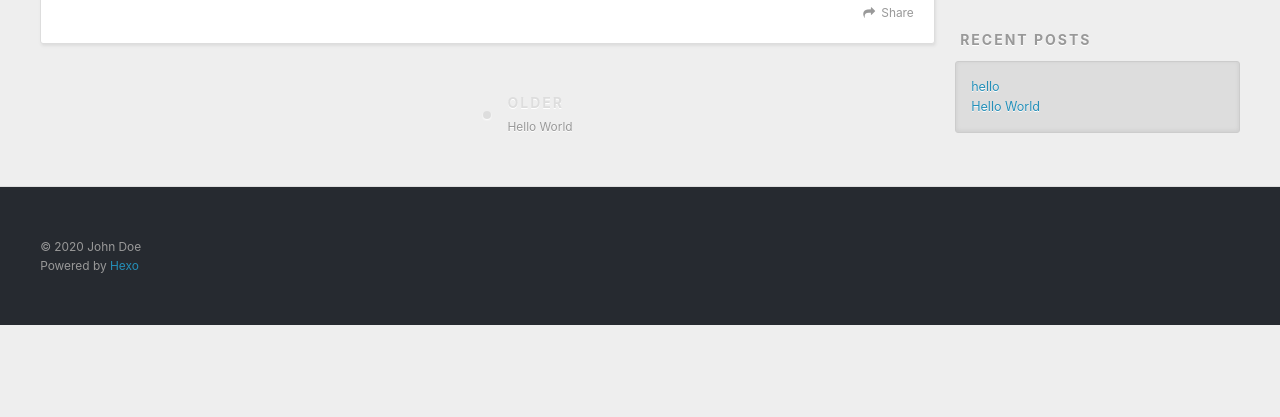
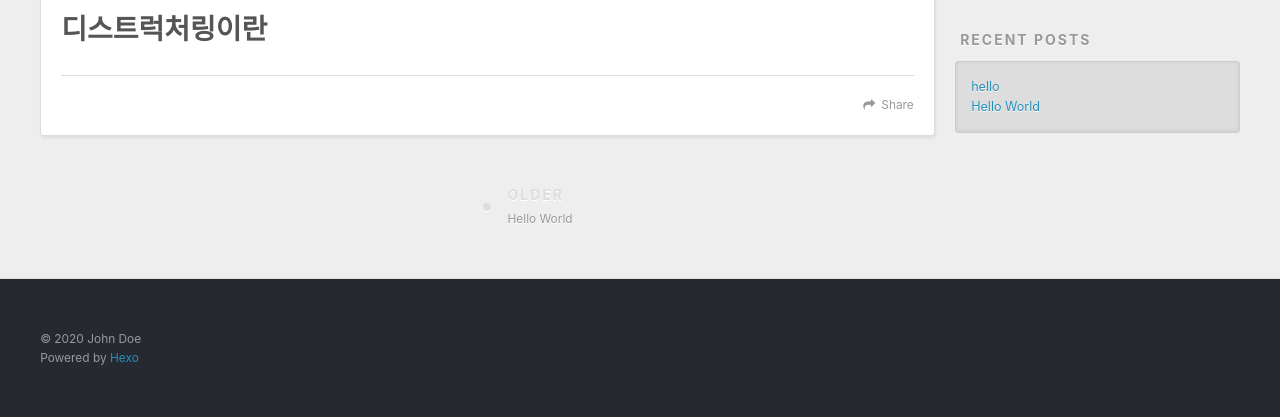
Before and after one commit to crunis89/crunis89.github.io, a plain HTML site: page 2020/03/17/hello/index.html in a window 1280 px wide. Shown: the part 448-865 px from the top of the page. Before the commit the page ends 800 px from the top, so only its background shows below. Drawn offline with nearby package versions, Linux system fonts and the light colour scheme.

Commit message:
Site updated: 2020-03-23 17:50:14

```diff
--- a/2020/03/17/hello/index.html
+++ b/2020/03/17/hello/index.html
@@ -7,13 +7,15 @@
 
   <title>hello | Hexo</title>
   <meta name="viewport" content="width=device-width, initial-scale=1, maximum-scale=1">
-  <meta property="og:type" content="article">
+  <meta name="description" content="디스트럭처링이란">
+<meta property="og:type" content="article">
 <meta property="og:title" content="hello">
 <meta property="og:url" content="http://crunis89.github.io/2020/03/17/hello/index.html">
 <meta property="og:site_name" content="Hexo">
+<meta property="og:description" content="디스트럭처링이란">
 <meta property="og:locale" content="en_US">
 <meta property="article:published_time" content="2020-03-17T08:38:00.000Z">
-<meta property="article:modified_time" content="2020-03-17T08:38:00.423Z">
+<meta property="article:modified_time" content="2020-03-23T08:49:35.665Z">
 <meta property="article:author" content="John Doe">
 <meta name="twitter:card" content="summary">
 
@@ -86,7 +88,7 @@
 
     <div class="article-entry" itemprop="articleBody">
 
-
+        <h1 id="디스트럭처링이란"><a href="#디스트럭처링이란" class="headerlink" title="디스트럭처링이란"></a>디스트럭처링이란</h1>
 
     </div>
     <footer class="article-footer">
```
Also changed, not shown: index.html (+1 -1 lines).
